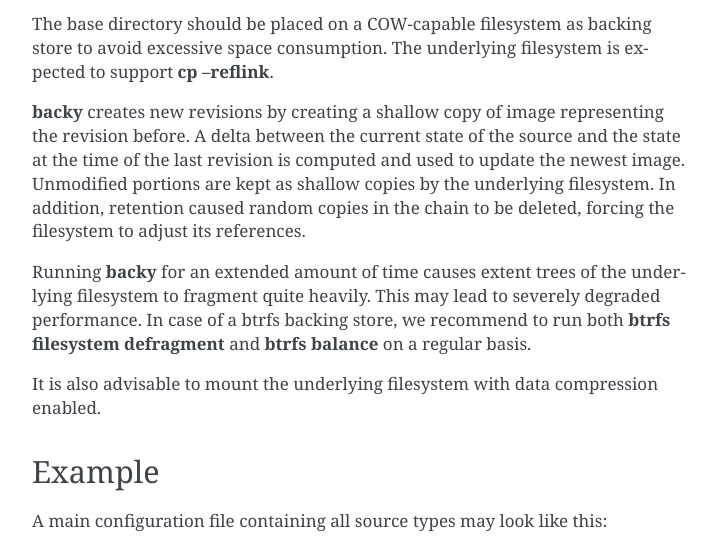
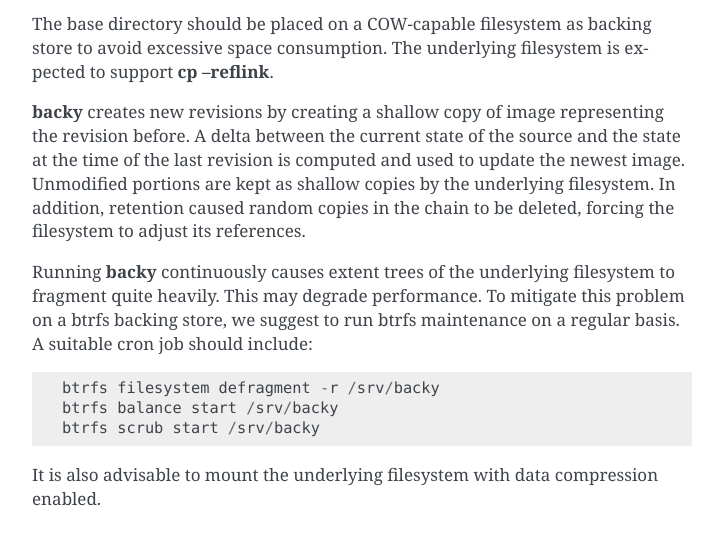
Before and after one commit to flyingcircusio/backy, a Sphinx documentation site: the page built from doc/man-backy.rst, in a window 1280 px wide and 900 px high, scrolled down 7710 px, cut to the strip 0-546 px from the top of the window. Shown: the whole strip, without its empty margins (388-1111 px from the left). Built offline with Sphinx 7.4.7, drawn with Linux system fonts in a browser that asks for light colours.

Commit message:
Manpage: give concrete example for btrfs maintenance

```diff
--- a/doc/man-backy.rst
+++ b/doc/man-backy.rst
@@ -370,10 +370,14 @@
 filesystem. In addition, retention caused random copies in the chain to be
 deleted, forcing the filesystem to adjust its references.
 
-Running **backy** for an extended amount of time causes extent trees of the
-underlying filesystem to fragment quite heavily. This may lead to severely
-degraded performance. In case of a btrfs backing store, we recommend to run
-both **btrfs filesystem defragment** and **btrfs balance** on a regular basis.
+Running **backy** continuously causes extent trees of the underlying filesystem
+to fragment quite heavily. This may degrade performance. To mitigate this
+problem on a btrfs backing store, we suggest to run btrfs maintenance on a
+regular basis. A suitable cron job should include::
+
+    btrfs filesystem defragment -r /srv/backy
+    btrfs balance start /srv/backy
+    btrfs scrub start /srv/backy
 
 It is also advisable to mount the underlying filesystem with data compression
 enabled.
```
Also changed, not shown: 1 other file.
